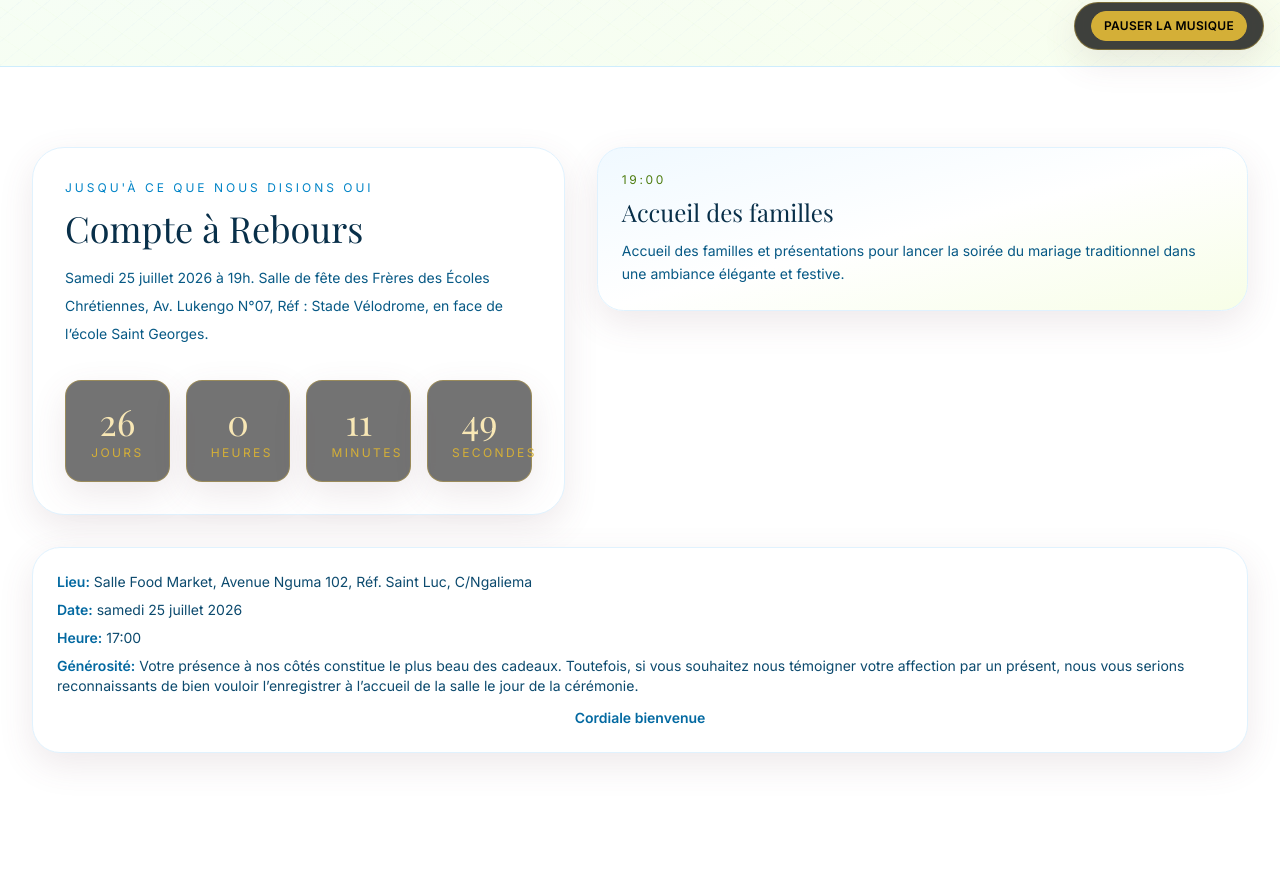
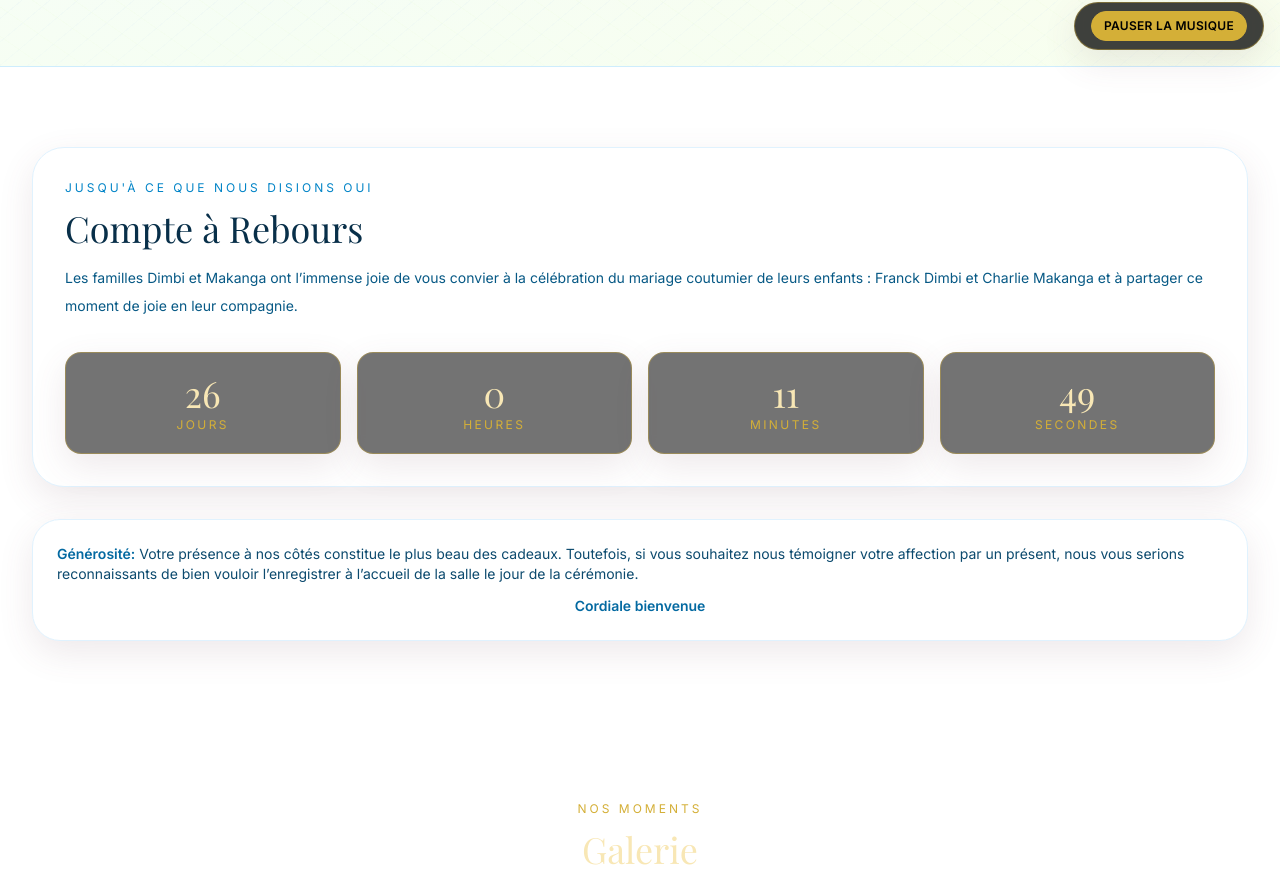
Before and after one commit to johnmukenge/wedding-franck, a Next.js app: page /traditional in a window 1280 px wide. Shown: the part 734-1617 px from the top of the page. Built offline with nearby package versions, Linux system fonts and the light colour scheme; a web font is replaced by a local one.

Commit message:
correction adresse sur pdf e page

```diff
--- a/components/TraditionalPageContent.tsx
+++ b/components/TraditionalPageContent.tsx
@@ -14,10 +14,6 @@ const getLocale = (language: 'en' | 'fr') => {
   if (language === 'fr') return 'fr-FR';
   return 'en-GB';
 };
-
-const scheduleTranslationKeys = [
-  { title: 'familyArrival', description: 'familyArrivalDesc' },
-] as const;
 
 export default function TraditionalPageContent() {
   const language = 'fr';
@@ -71,7 +67,7 @@ export default function TraditionalPageContent() {
                   href="#details"
                   className="rounded-full bg-sky-700 px-6 py-3 text-xs uppercase tracking-[0.22em] text-white shadow-lg transition hover:bg-sky-800"
                 >
-                  Découvrir le programme
+                  Voir les détails
                 </a>
                 <div className="rounded-full border border-lime-300 bg-white/85 px-5 py-3 text-sm text-sky-900 shadow-sm backdrop-blur">
                   {formattedDate} · {formattedTime} · Kinshasa
@@ -117,55 +113,19 @@ export default function TraditionalPageContent() {
       </Suspense>
 
       <section id="details" className="mx-auto max-w-7xl px-4 py-20 sm:px-6 lg:px-8">
-        <div className="grid gap-8 lg:grid-cols-[0.9fr_1.1fr] lg:items-start">
         <div className="fade-in-up rounded-[2rem] border border-sky-100 bg-white p-8 shadow-soft backdrop-blur">
           <p className="text-xs uppercase tracking-[0.25em] text-sky-600">{t('untilWeDoIT')}</p>
           <h2 className="mt-3 font-serif text-3xl text-sky-950 sm:text-4xl">{t('countdown')}</h2>
           <p className="mt-4 text-sm leading-7 text-sky-800">
-              {t('traditionalProgramLine')}
+            {t('traditionalCoutumierBody')}
           </p>
           <div className="mt-8">
             <Countdown targetDate={traditionalWeddingData.weddingDate} />
           </div>
         </div>
 
-          <div className="grid gap-6 md:grid-cols-1">
-            {traditionalWeddingData.schedule.map((item, index) => {
-              const translationKeys = scheduleTranslationKeys[index];
-              return (
-                <article
-                  key={`${item.time}-${index}`}
-                  className="fade-in-up overflow-hidden rounded-[1.65rem] border border-sky-100 bg-gradient-to-br from-sky-50 via-white to-lime-50 p-6 shadow-soft"
-                  style={{
-                    animationDelay: `${index * 120}ms`,
-                  }}
-                >
-                  <p className="text-xs uppercase tracking-[0.22em] text-lime-700">
-                    {item.time}
-                  </p>
-                  <h3 className="mt-2 font-serif text-2xl text-sky-950">
-                    {translationKeys ? t(translationKeys.title) : item.title}
-                  </h3>
-                  <p className="mt-3 text-sm leading-relaxed text-sky-800">
-                    {translationKeys ? t(translationKeys.description) : item.description}
-                  </p>
-                </article>
-              );
-            })}
-          </div>
-        </div>
-
         <div className="fade-in-up fade-in-delay-2 mt-8 rounded-[1.75rem] border border-sky-100 bg-white p-6 text-sm text-sky-900 shadow-soft backdrop-blur">
           <p>
-            <span className="font-semibold text-sky-700">{t('venue')}:</span> {traditionalWeddingData.venue.name}, {traditionalWeddingData.venue.address}
-          </p>
-          <p className="mt-2">
-            <span className="font-semibold text-sky-700">{t('date')}:</span> {formattedDate}
-          </p>
-          <p className="mt-2">
-            <span className="font-semibold text-sky-700">{t('time')}:</span> {formattedTime}
-          </p>
-          <p className="mt-2">
             <span className="font-semibold text-sky-700">{t('traditionalGenerosityTitle')}:</span> {t('traditionalGenerosityBody')}
           </p>
           <p className="mt-3 text-center font-semibold text-sky-700">{t('traditionalWelcome')}</p>
--- a/data.ts
+++ b/data.ts
@@ -108,9 +108,9 @@ export const traditionalWeddingData: WeddingData = {
   },
   weddingDate: '2026-07-25T19:00:00+02:00',
   venue: {
-    name: 'Salle Food Market',
+    name: 'Salle de fête Frères des Écoles Chrétiennes',
     city: 'Kinshasa, Democratic Republic of Congo',
-    address: 'Avenue Nguma 102, Réf. Saint Luc, C/Ngaliema',
+    address: 'Av. Lukengo N°07, Réf: Stade Vélodrome, en face de l’école Saint Georges',
   },
   heroImage: '/media/Franck%20et%20Charlie%202.jpeg',
   dressCode: 'Blanc, bleu, vert citron et jaune',
--- a/i18n/translations.ts
+++ b/i18n/translations.ts
@@ -202,10 +202,10 @@ export const translations: Translations = {
     tapToEnable: 'Appuyez n\'importe où une fois pour activer l\'audio.',
     familyArrival: 'Accueil des familles',
     familyArrivalDesc: 'Accueil des familles et présentations pour lancer la soirée du mariage traditionnel dans une ambiance élégante et festive.',
-    traditionalCeremony: 'Cérémonie Traditionnelle Congolaise',
-    traditionalCeremonyDesc: 'Célébration des rituels traditionnels congolais avec bénédictions des ancêtres et échanges solennels.',
+    traditionalCeremony: 'Cérémonie Traditionnelle',
+    traditionalCeremonyDesc: 'Célébration des rituels traditionnels avec bénédictions des ancêtres et échanges solennels.',
     dances: 'Danses Traditionnelles',
-    dancesDesc: 'Danses traditionnelles, démonstrations de joie et musiques folkloriques du Congo.',
+    dancesDesc: 'Danses traditionnelles, démonstrations de joie et musiques folkloriques.',
     feast: 'Festin Traditionnel',
     feastDesc: 'Repas avec les mets traditionnels et réjouissances en famille.',
     traditionalSalutationLine: 'Mr/Mme/Mlle/Couple ......',
--- a/utils/pdfGenerator.ts
+++ b/utils/pdfGenerator.ts
@@ -347,25 +347,10 @@ export const generatePdfInvitation = async (
         </div>
       </div>
 
-      <div style="display: flex; align-items: center; width: 100%; max-width: 580px; margin: 8px 0 12px;">
-        <div style="flex: 1; height: 1px; background: linear-gradient(to right, transparent, ${theme.accent});"></div>
-        <span style="color: ${theme.accent}; font-size: 14px; margin: 0 14px;">✦</span>
-        <div style="flex: 1; height: 1px; background: linear-gradient(to left, transparent, ${theme.accent});"></div>
-      </div>
-
-      <div style="width: 100%; max-width: 580px; text-align: left;">
-        <p style="font-size: 9.5px; letter-spacing: 4px; color: ${theme.accent}; text-transform: uppercase; margin: 0 0 8px 0; font-family: Georgia, serif; text-align: center;">
-          ${escapeHtml(variant === 'traditional' ? localize(language, 'traditionalProgramTitle') : localize(language, 'pdfProgramAndDressCode'))}
-        </p>
-        ${
-          variant === 'traditional'
-            ? `<p style="font-size: 10px; color: ${theme.textSecondary}; margin: 0 0 8px 0; text-align: center; line-height: 1.45; font-family: Georgia, serif;">${escapeHtml(localize(language, 'traditionalProgramLine'))}</p>`
-            : `<p style="font-size: 10px; color: ${theme.textSecondary}; margin: 0 0 8px 0; text-align: center; font-family: Georgia, serif;"><strong>👔 ${escapeHtml(localize(language, 'dressCode'))}:</strong> ${escapeHtml(eventData.dressCode)}</p>`
-        }
-        ${scheduleHtml}
-        ${
-          variant === 'traditional'
-            ? `<div style="margin-top: 10px; padding: 10px 12px; border: 1px solid ${theme.accentSoft}; border-radius: 14px; background: ${theme.sectionBg};">
+      ${
+        variant === 'traditional'
+          ? `<div style="width: 100%; max-width: 580px; text-align: left; margin-top: 8px;">
+              <div style="padding: 10px 12px; border: 1px solid ${theme.accentSoft}; border-radius: 14px; background: ${theme.sectionBg};">
                 <p style="margin: 0; color: ${theme.accent}; font-size: 10px; letter-spacing: 1.2px; text-transform: uppercase; font-family: Georgia, serif;">
                   ${escapeHtml(localize(language, 'traditionalGenerosityTitle'))}
                 </p>
@@ -375,10 +360,22 @@ export const generatePdfInvitation = async (
                 <p style="margin: 7px 0 0 0; color: ${theme.accent}; font-size: 10px; font-weight: bold; text-align: center; font-family: Georgia, serif;">
                   ${escapeHtml(localize(language, 'traditionalWelcome'))}
                 </p>
-              </div>`
-            : ''
-        }
-      </div>
+              </div>
+            </div>`
+          : `<div style="display: flex; align-items: center; width: 100%; max-width: 580px; margin: 8px 0 12px;">
+              <div style="flex: 1; height: 1px; background: linear-gradient(to right, transparent, ${theme.accent});"></div>
+              <span style="color: ${theme.accent}; font-size: 14px; margin: 0 14px;">✦</span>
+              <div style="flex: 1; height: 1px; background: linear-gradient(to left, transparent, ${theme.accent});"></div>
+            </div>
+
+            <div style="width: 100%; max-width: 580px; text-align: left;">
+              <p style="font-size: 9.5px; letter-spacing: 4px; color: ${theme.accent}; text-transform: uppercase; margin: 0 0 8px 0; font-family: Georgia, serif; text-align: center;">
+                ${escapeHtml(localize(language, 'pdfProgramAndDressCode'))}
+              </p>
+              <p style="font-size: 10px; color: ${theme.textSecondary}; margin: 0 0 8px 0; text-align: center; font-family: Georgia, serif;"><strong>👔 ${escapeHtml(localize(language, 'dressCode'))}:</strong> ${escapeHtml(eventData.dressCode)}</p>
+              ${scheduleHtml}
+            </div>`
+      }
 
       <div style="margin-top: 12px; display: flex; align-items: center; justify-content: space-between; width: 100%; max-width: 580px; border-top: 1px solid ${theme.accentSoft}; padding-top: 12px;">
         <div style="text-align: left; font-size: 10px; color: ${theme.textSecondary}; font-family: Georgia, serif; flex: 1; padding-right: 14px;">
```
Lines whose indentation alone changed are shown as unchanged.
